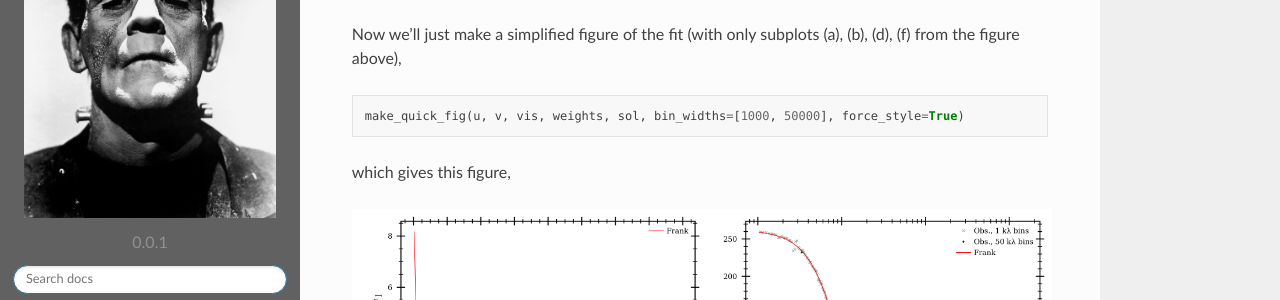
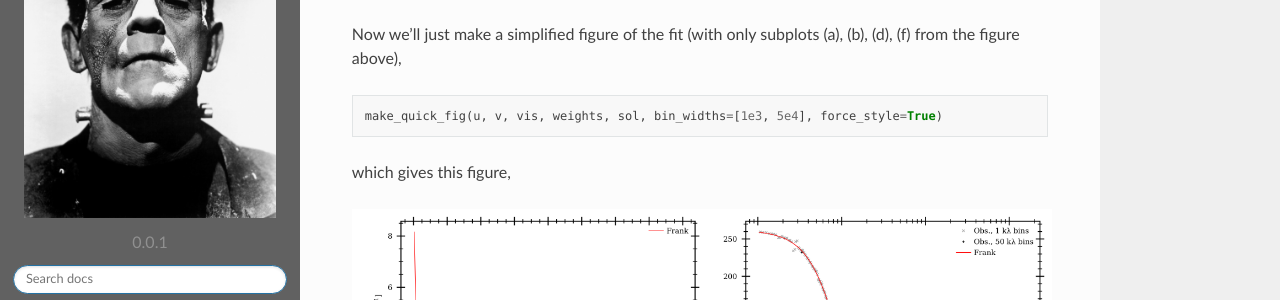
Before and after one commit to discsim/frank, a Sphinx documentation site: the page built from docs/quickstart.rst, in a window 1280 px wide and 900 px high, scrolled down 3376 px. Shown: the part 151-451 px from the top of the window. Built offline with Sphinx 7.4.7 and the Read the Docs theme 2.0.0, drawn with Linux system fonts in a browser that asks for light colours; formulas are drawn with MathJax 3; pages that are not in the unit, such as notebooks, are missing from menus.

Commit message:
quickstart

```diff
--- a/docs/quickstart.rst
+++ b/docs/quickstart.rst
@@ -141,7 +141,7 @@ Now we'll just make a simplified figure of the fit (with only subplots (a), (b),
 
 .. code-block:: python
 
-    make_quick_fig(u, v, vis, weights, sol, bin_widths=[1000, 50000], force_style=True)
+    make_quick_fig(u, v, vis, weights, sol, bin_widths=[1e3, 5e4], force_style=True)
 
 which gives this figure,
 
```
